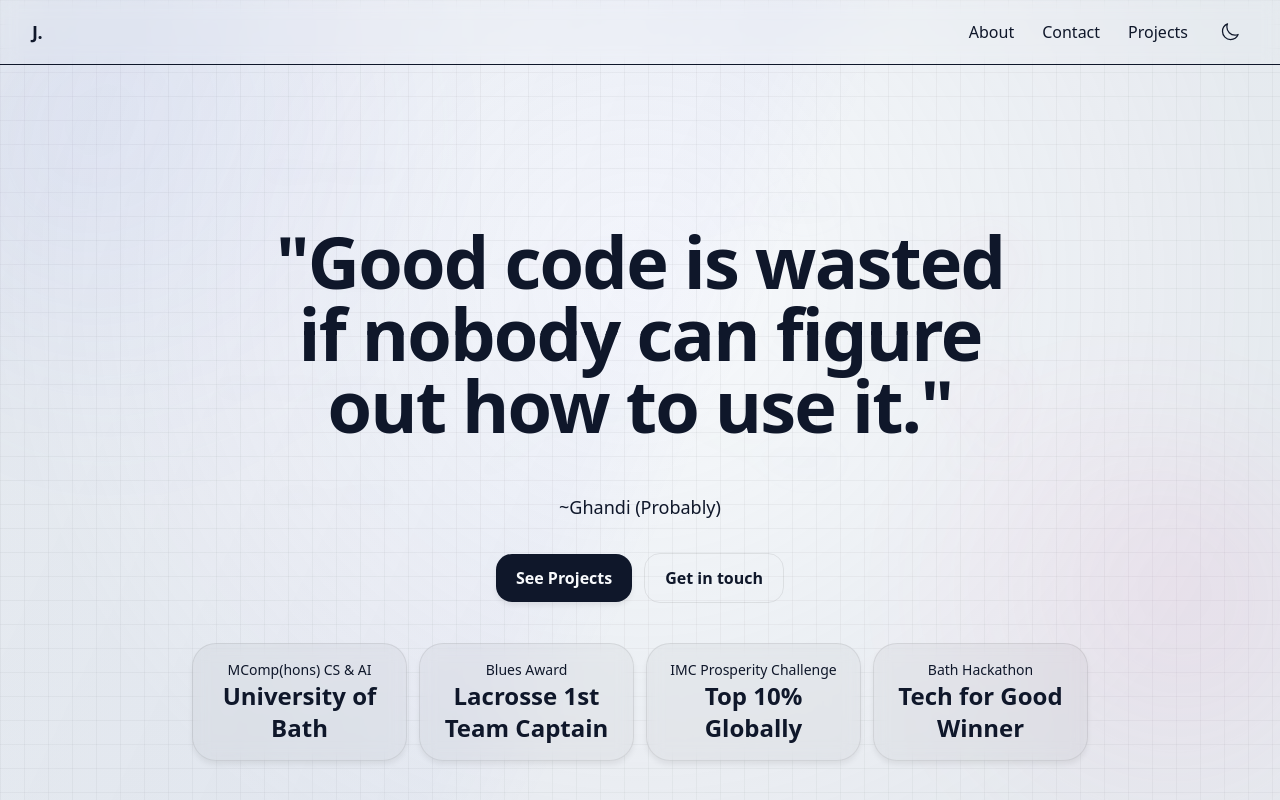
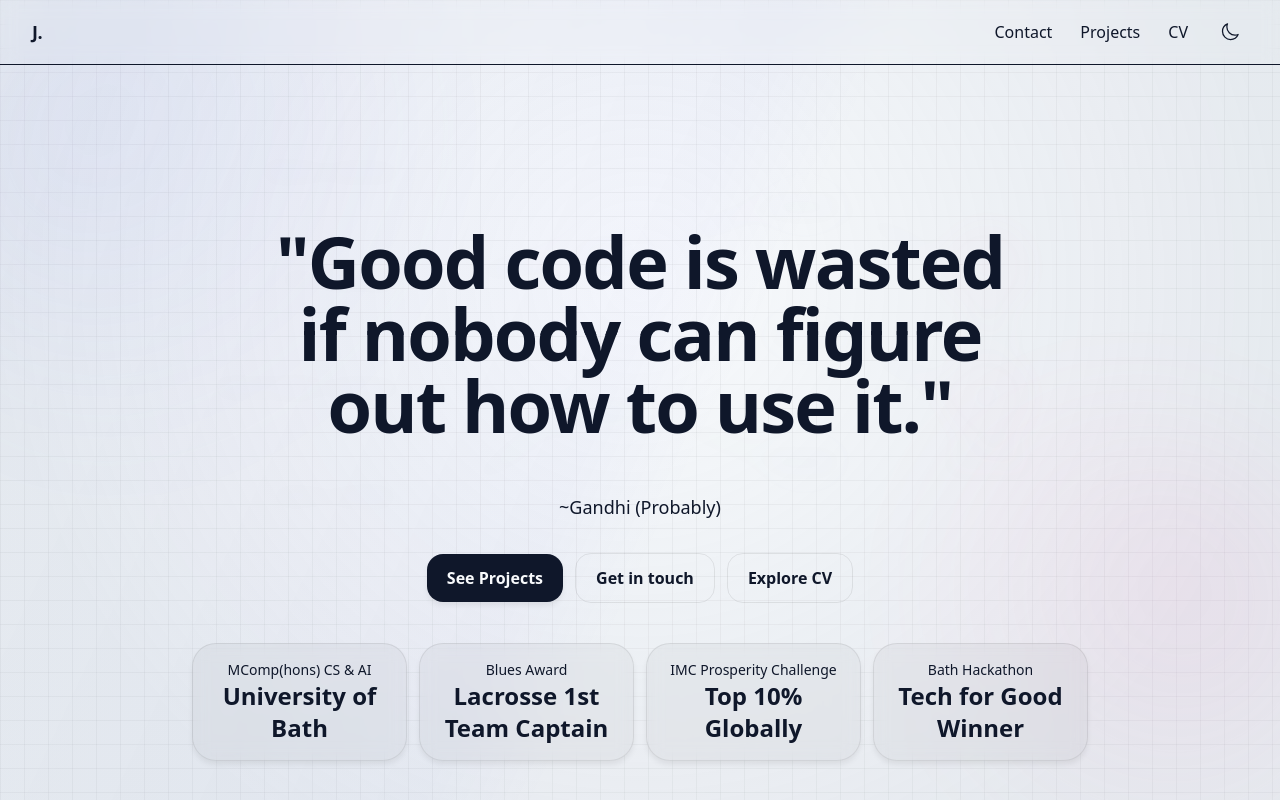
Before and after one commit to Jamal-Akhras/Jamal-Akhras.github.io, a React (Vite) app: page / in a window 1280 px wide. Shown: the top 800 px of the page. Built offline with nearby package versions, Linux system fonts and the light colour scheme.

Commit message:
Polish landing nav and fix attribution typo
Remove the dead "#about" nav link (the interactive network already serves as
the about section), add CV links to the desktop and mobile nav, point the hero
button at the new /cv experience, and fix the "Ghandi" -> "Gandhi" typo.

```diff
--- a/src/LandingPage.tsx
+++ b/src/LandingPage.tsx
@@ -102,6 +102,7 @@ export default function LandingPage() {
               </a>
             ))}
             <Link to="/projects" className="rounded-xl px-3 py-2 transition-colors hover:bg-bg-hover">Projects</Link>
+            <Link to="/cv" className="rounded-xl px-3 py-2 transition-colors hover:bg-bg-hover">CV</Link>
             <button
               onClick={toggleTheme}
               className="ml-2 rounded-xl p-2 transition-colors hover:bg-bg-hover"
@@ -156,6 +157,13 @@ export default function LandingPage() {
                   className="rounded-xl px-3 py-3 text-text-secondary transition-colors hover:bg-bg-hover"
                 >
                   Projects
+                </Link>
+                <Link
+                  to="/cv"
+                  onClick={() => setMobileMenuOpen(false)}
+                  className="rounded-xl px-3 py-3 text-text-secondary transition-colors hover:bg-bg-hover"
+                >
+                  CV
                 </Link>
               </nav>
             </motion.div>
@@ -362,7 +370,7 @@ export default function LandingPage() {
               }}
               transition={{ type: "spring", stiffness: 150, damping: 25 }}
             >
-              ~Ghandi (Probably)
+              ~Gandhi (Probably)
             </motion.p>
 
             {/* CTA Buttons */}
@@ -380,6 +388,9 @@ export default function LandingPage() {
               <a href="#contact" className="btn-tertiary">
                 Get in touch
               </a>
+              <Link to="/cv" className="btn-tertiary">
+                Explore CV
+              </Link>
             </motion.div>
 
             {/* Stats - always visible */}
--- a/src/constants/terminalContent.ts
+++ b/src/constants/terminalContent.ts
@@ -76,6 +76,5 @@ export const TERMINAL_CONTENT: Record<NonNullable<ActiveNode>, TerminalContentIt
 };
 
 export const NAV_LINKS = [
-  { href: "#about", label: "About" },
   { href: "#contact", label: "Contact" },
 ];
```
